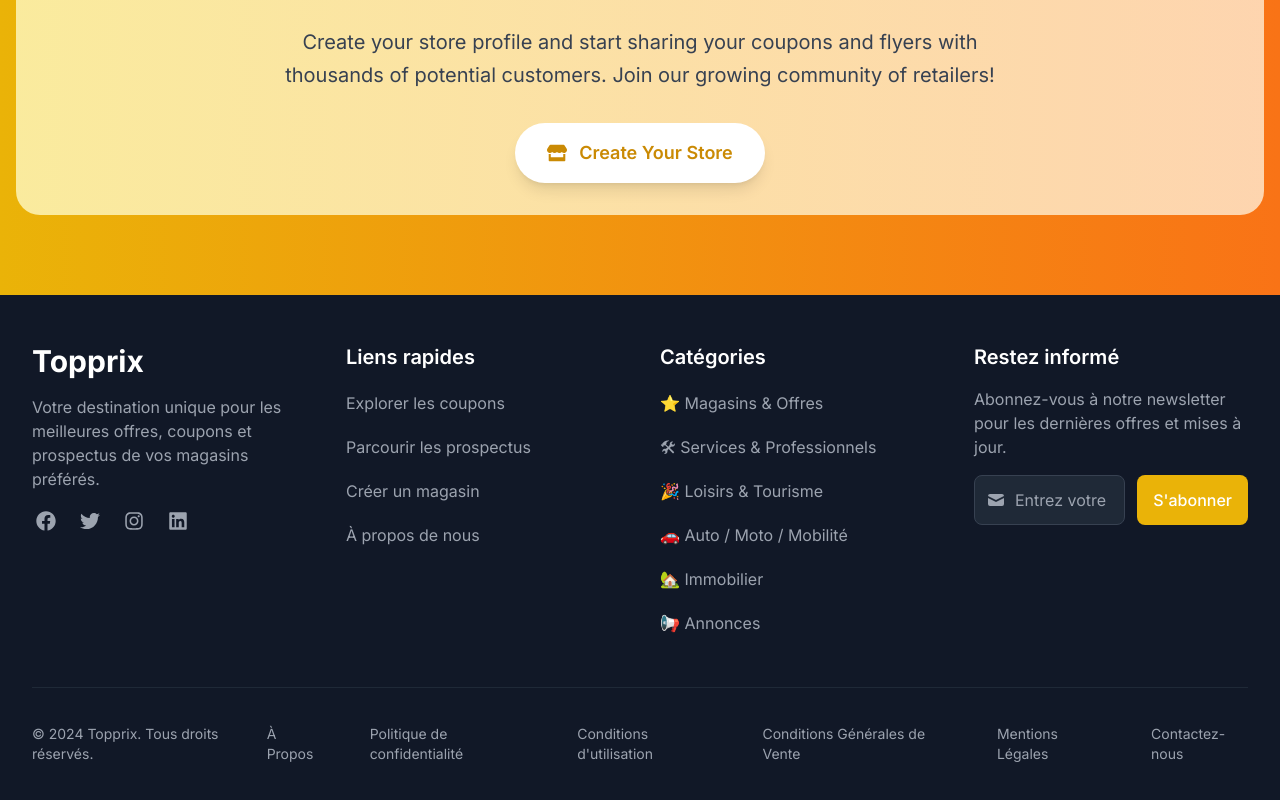
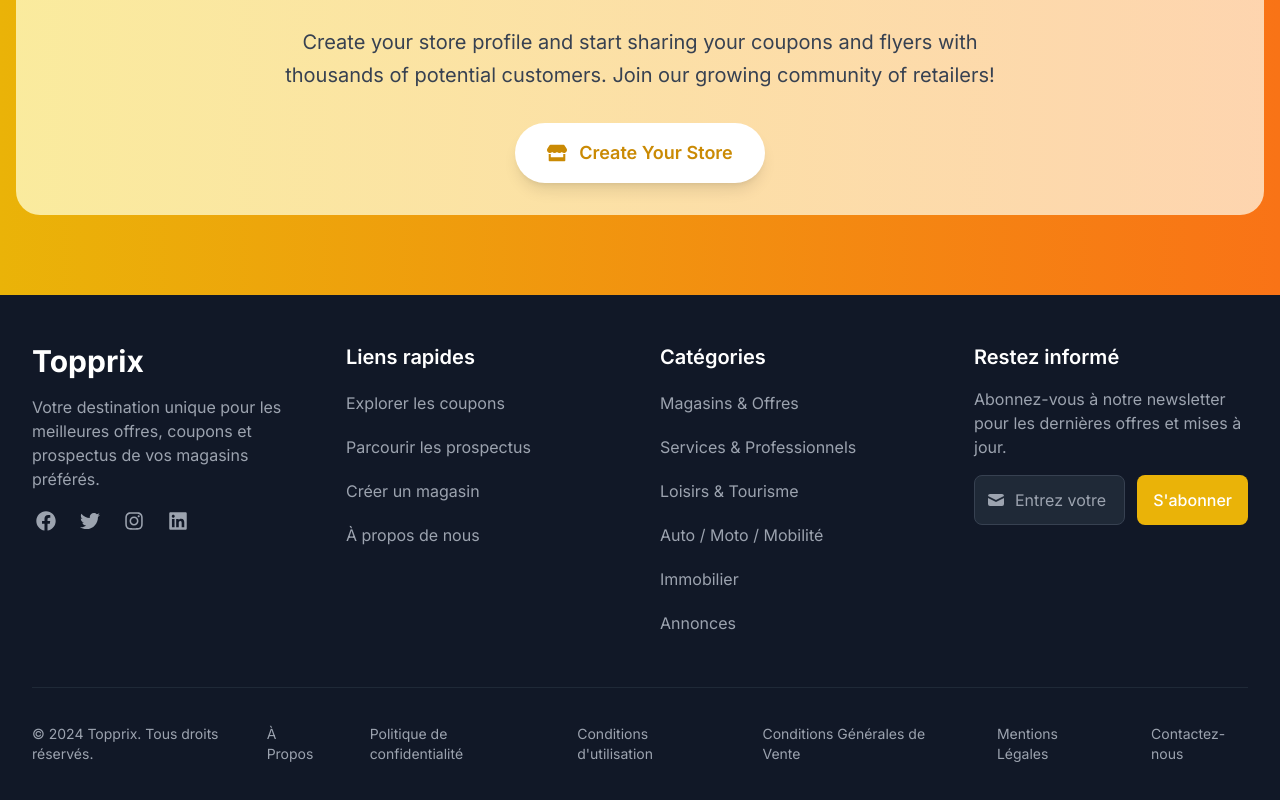
Before and after one commit to abhishek-Rj/Topprix, a React (Vite) app: page / in a window 1280 px wide. Shown: the part 3318-4118 px from the top of the page. Built offline with nearby package versions, Linux system fonts and the light colour scheme; no server answers.

Commit message:
removed emojis

```diff
--- a/src/components/Footer.tsx
+++ b/src/components/Footer.tsx
@@ -111,7 +111,7 @@
                   href="/explore/flyers"
                   className="text-sm sm:text-base text-gray-400 hover:text-yellow-500 transition-colors duration-200 block py-1"
                 >
-                  ⭐ Magasins & Offres
+                  Magasins & Offres
                 </a>
               </li>
               <li>
@@ -119,7 +119,7 @@
                   href="/explore/flyers"
                   className="text-sm sm:text-base text-gray-400 hover:text-yellow-500 transition-colors duration-200 block py-1"
                 >
-                  🛠 Services & Professionnels
+                  Services & Professionnels
                 </a>
               </li>
               <li>
@@ -127,7 +127,7 @@
                   href="/explore/flyers"
                   className="text-sm sm:text-base text-gray-400 hover:text-yellow-500 transition-colors duration-200 block py-1"
                 >
-                  🎉 Loisirs & Tourisme
+                  Loisirs & Tourisme
                 </a>
               </li>
               <li>
@@ -135,7 +135,7 @@
                   href="/explore/flyers"
                   className="text-sm sm:text-base text-gray-400 hover:text-yellow-500 transition-colors duration-200 block py-1"
                 >
-                  🚗 Auto / Moto / Mobilité
+                  Auto / Moto / Mobilité
                 </a>
               </li>
               <li>
@@ -143,7 +143,7 @@
                   href="/explore/flyers"
                   className="text-sm sm:text-base text-gray-400 hover:text-yellow-500 transition-colors duration-200 block py-1"
                 >
-                  🏡 Immobilier
+                  Immobilier
                 </a>
               </li>
               <li>
@@ -151,7 +151,7 @@
                   href="/explore/flyers"
                   className="text-sm sm:text-base text-gray-400 hover:text-yellow-500 transition-colors duration-200 block py-1"
                 >
-                  📢 Annonces
+                  Annonces
                 </a>
               </li>
             </ul>
```
